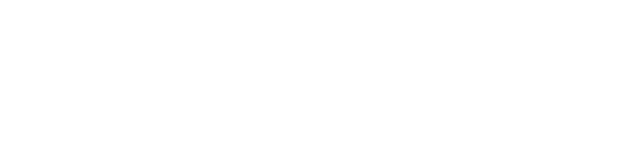
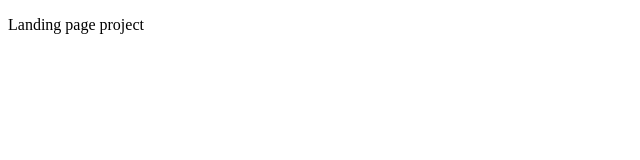
Before and after one commit to AwsomeAnkit/landing_page, a plain HTML site: page index.html in a window 1280 px wide. Shown: the whole page, without its empty margins (0-640 px from the left). Drawn offline with Linux system fonts and the light colour scheme.

Commit message:
changes applied

```diff
--- a/index.html
+++ b/index.html
@@ -1,11 +1,14 @@
 <!DOCTYPE html>
 <html lang="en">
+
     <head>
         <meta charset="UTF-8">
         <meta name="viewport" content="width=device-width, initial-scale=1.0">
         <title>Document</title>
     </head>
+
     <body>
+        <p>Landing page project</p>
+    </body>
 
-</body>
 </html>
```
Lines whose indentation alone changed are shown as unchanged.
